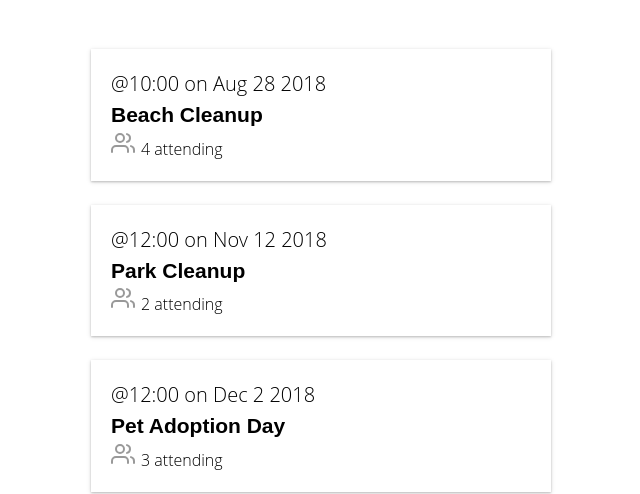
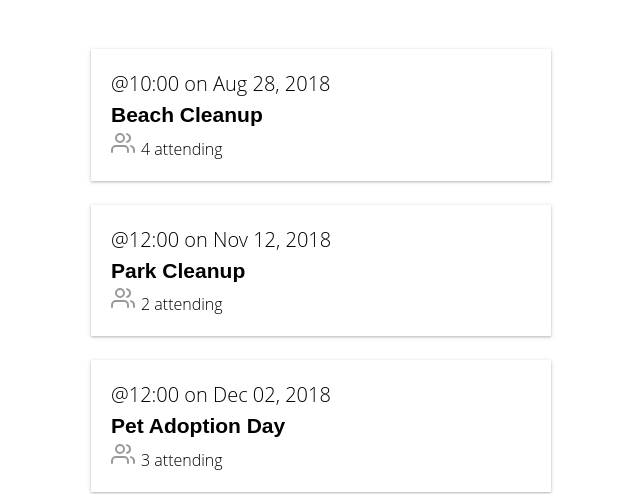
Before and after one commit to BbsonLin/real-workd-vue, a Vue app: page /#/ in a window 1280 px wide. Shown: the part 153-647 px from the top of the page, without its empty margins (319-959 px from the left). Built offline with nearby package versions, Linux system fonts and the light colour scheme; data requests are answered from the project's data file.

Commit message:
feat: 24. Filters

```diff
--- a/src/components/EventCard.vue
+++ b/src/components/EventCard.vue
@@ -1,15 +1,15 @@
 <template>
-  <router-link
+  <RouterLink
     :to="{ name: 'event-show', params: { id: event.id } }"
     class="event-link"
   >
     <div class="event-card -shadow">
-      <span class="eyebrow">@{{ event.time }} on {{ event.date }}</span>
+      <span class="eyebrow">@{{ event.time }} on {{ event.date | date }}</span>
       <h4 class="title">{{ event.title }}</h4>
       <BaseIcon name="users" />
       <span>{{ event.attendees.length }} attending</span>
     </div>
-  </router-link>
+  </RouterLink>
 </template>
 
 <script>
--- /dev/null
+++ b/src/filters/date.js
@@ -0,0 +1,8 @@
+export default value => {
+  const date = new Date(value)
+  return date.toLocaleDateString(['en-US'], {
+    month: 'short',
+    day: '2-digit',
+    year: 'numeric'
+  })
+}
--- a/src/main.js
+++ b/src/main.js
@@ -6,6 +6,7 @@
 import camelCase from 'lodash/camelCase'
 import 'nprogress/nprogress.css'
 import Vuelidate from 'vuelidate'
+import DateFilter from './filters/date'
 
 const baseComponents = require.context(
   './components',
@@ -27,6 +28,8 @@
 
 Vue.use(Vuelidate)
 
+Vue.filter('date', DateFilter)
+
 new Vue({
   router,
   store,
--- a/src/views/EventShow.vue
+++ b/src/views/EventShow.vue
@@ -1,7 +1,7 @@
 <template>
   <div>
     <div class="event-header">
-      <span class="eyebrow">@{{ event.time }} on {{ event.date }}</span>
+      <span class="eyebrow">@{{ event.time }} on {{ event.date | date }}</span>
       <h1 class="title">{{ event.title }}</h1>
       <h5>Organized by {{ event.organizer }}</h5>
       <h5>Category: {{ event.category }}</h5>
```
